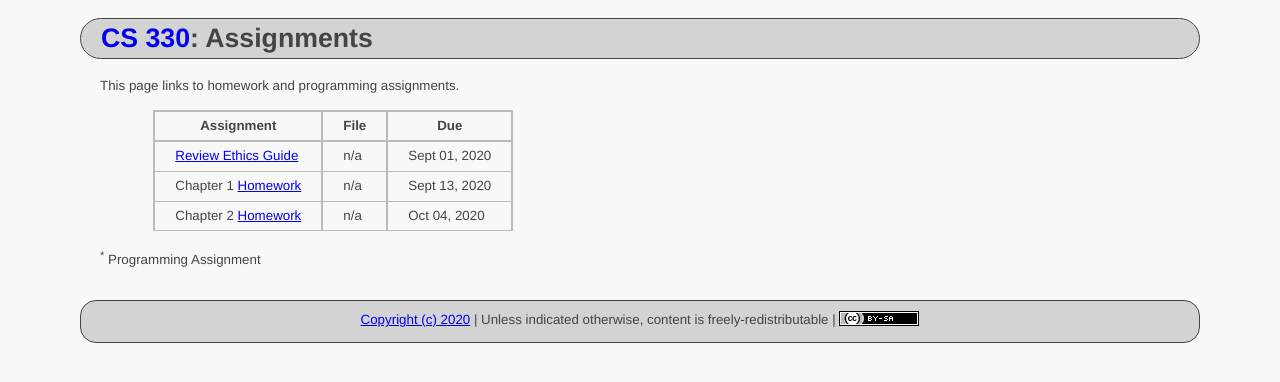
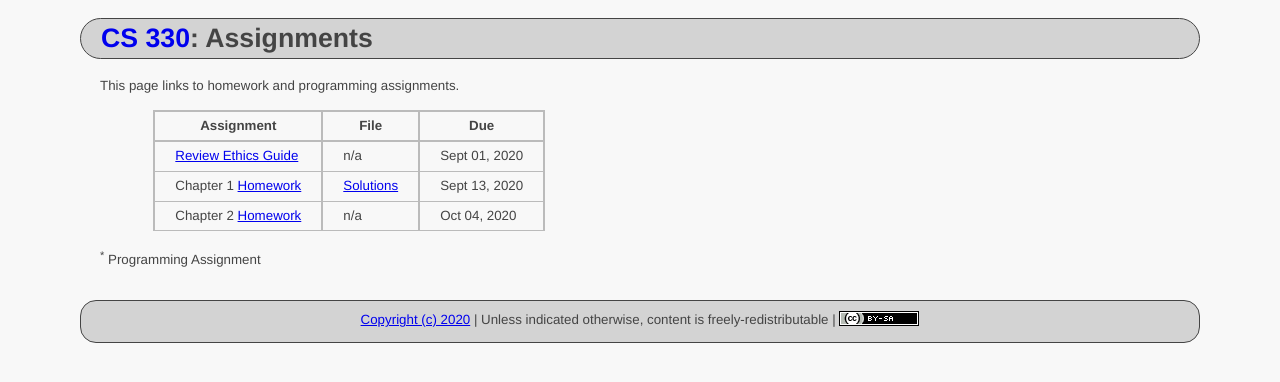
Before and after one commit to ycpcs/cs330-fall2020, a Jekyll site: the page built from assign/index.md, in a window 1280 px wide. Shown: the top 382 px of the page. Built offline with Jekyll 4.4.1, drawn with Linux system fonts in a browser that asks for light colours.

Commit message:
add homework 1 solutions

```diff
--- a/assign/index.md
+++ b/assign/index.md
@@ -8,7 +8,7 @@ This page links to homework and programming assignments.
 > Assignment | File | Due
 > ---------- | ---- | ---
 > [Review Ethics Guide](assignment01.html) | n/a | Sept 01, 2020
-> Chapter 1 [Homework](homework1.html) | n/a | Sept 13, 2020
+> Chapter 1 [Homework](homework1.html) | [Solutions](homework1_awnsers.pdf) | Sept 13, 2020
 > Chapter 2 [Homework](homework2.html) | n/a | Oct 04, 2020
 
 <sup>*</sup> Programming Assignment
```
Also changed, not shown: 1 other file.
